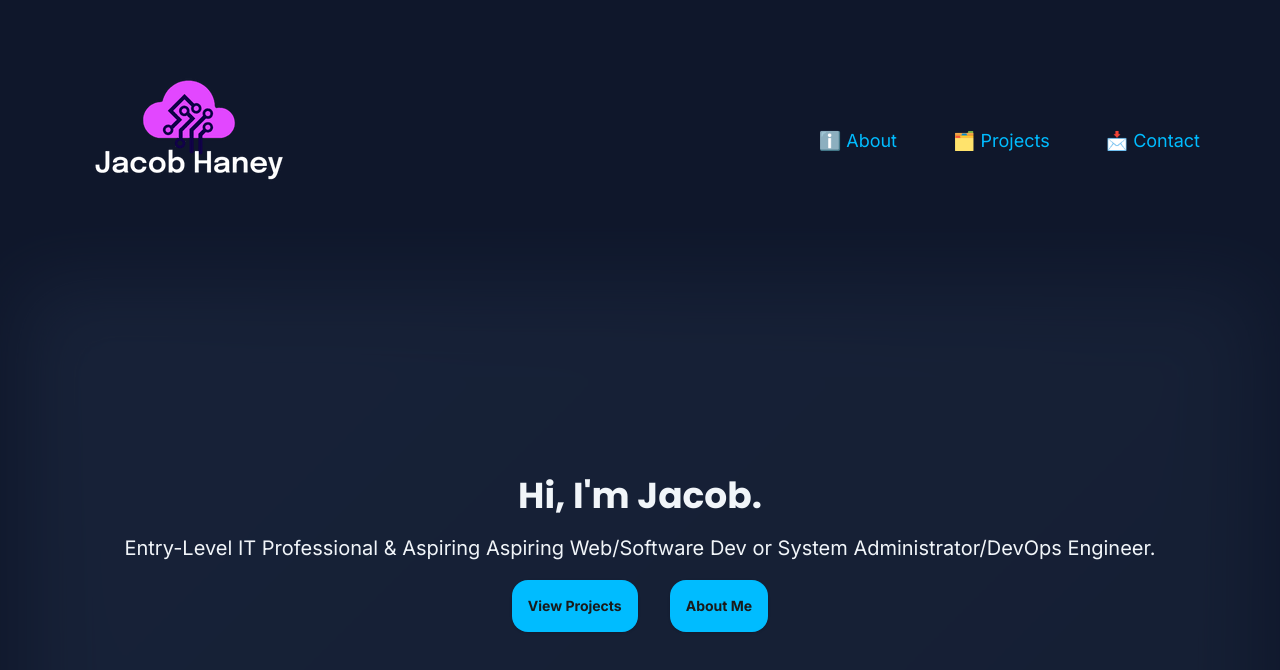
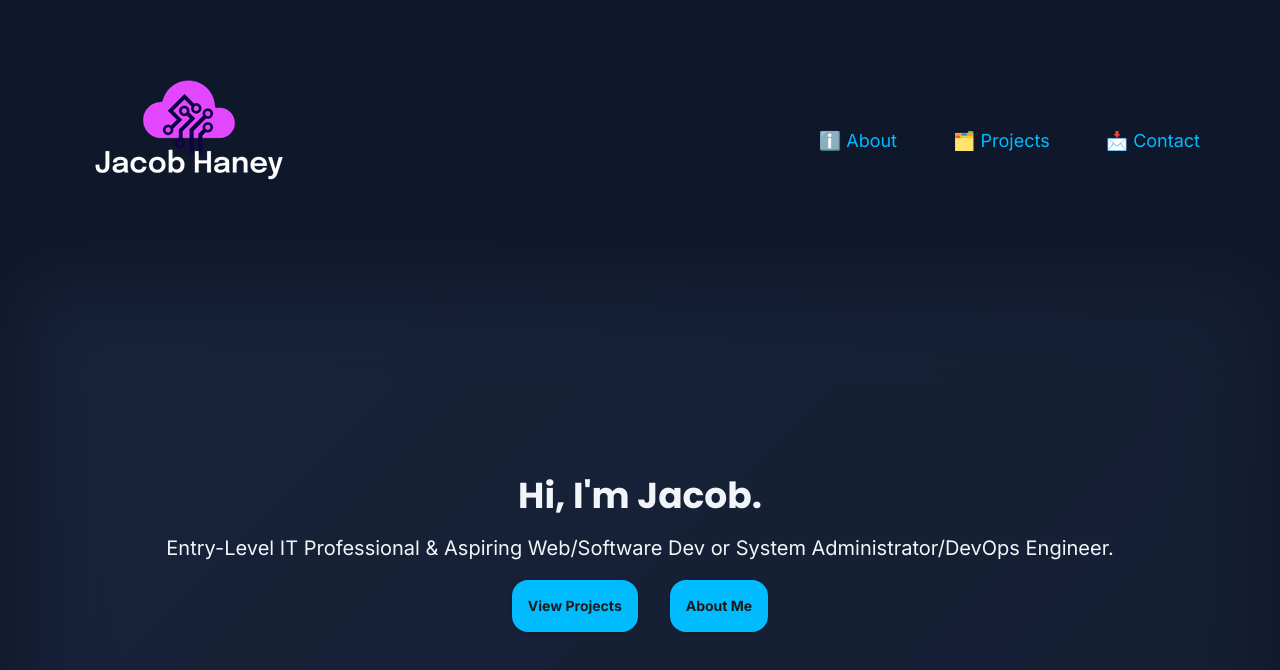
Before and after one commit to jhaney224/jacobhaney-portfolio, a React (Vite) app: page / in a window 1280 px wide. Shown: the top 670 px of the page. Built offline with nearby package versions, Linux system fonts and the light colour scheme.

Commit message:
Forgotten typo

```diff
--- a/src/pages/Index.tsx
+++ b/src/pages/Index.tsx
@@ -58,7 +58,7 @@ export default function Index() {
   // Main Content
   return (
     <>
-      <Hero heading="Hi, I'm Jacob." subtext='Entry-Level IT Professional & Aspiring Aspiring Web/Software Dev or System Administrator/DevOps Engineer.'
+      <Hero heading="Hi, I'm Jacob." subtext='Entry-Level IT Professional & Aspiring Web/Software Dev or System Administrator/DevOps Engineer.'
         heroButtons={[
           {
             label: "View Projects",
```
